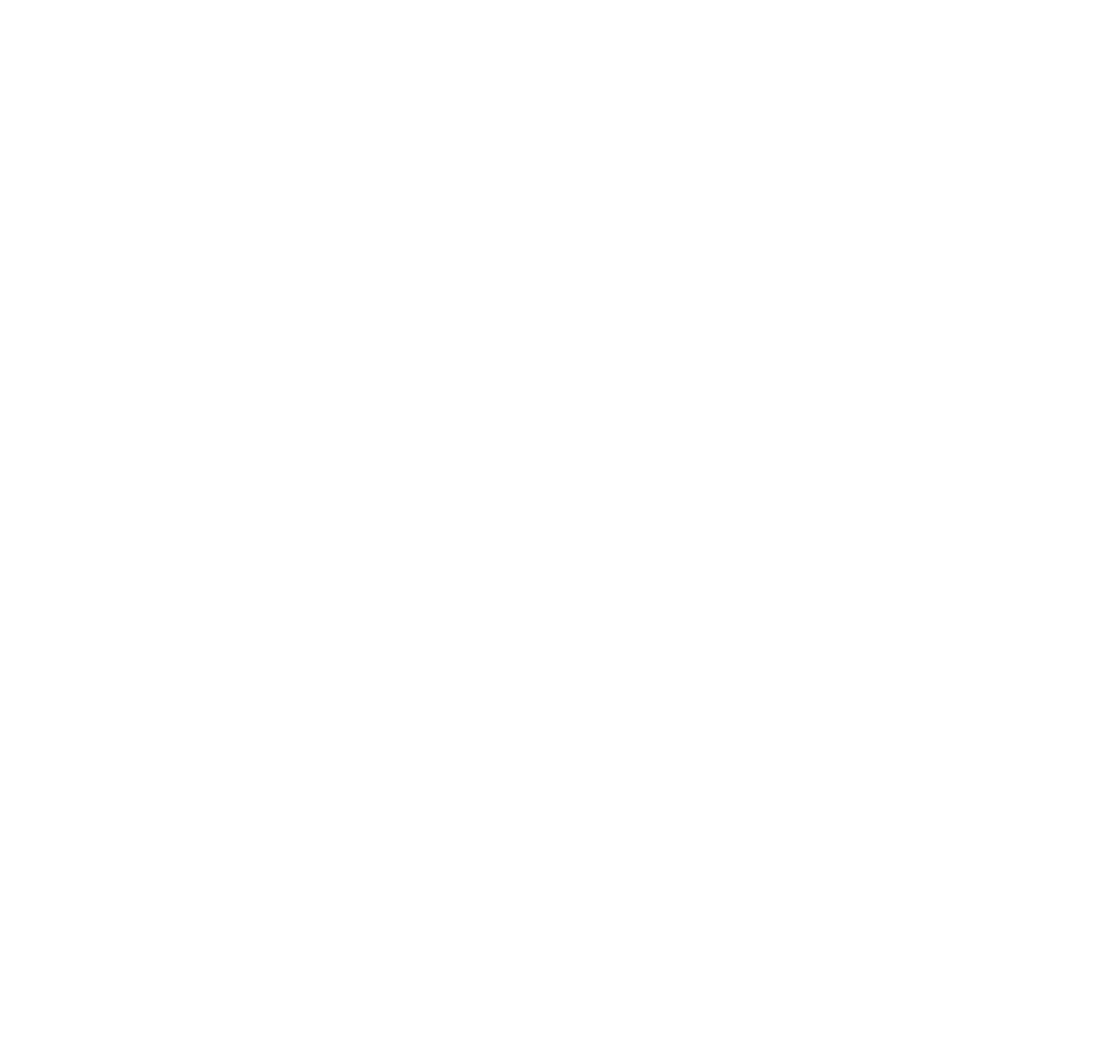
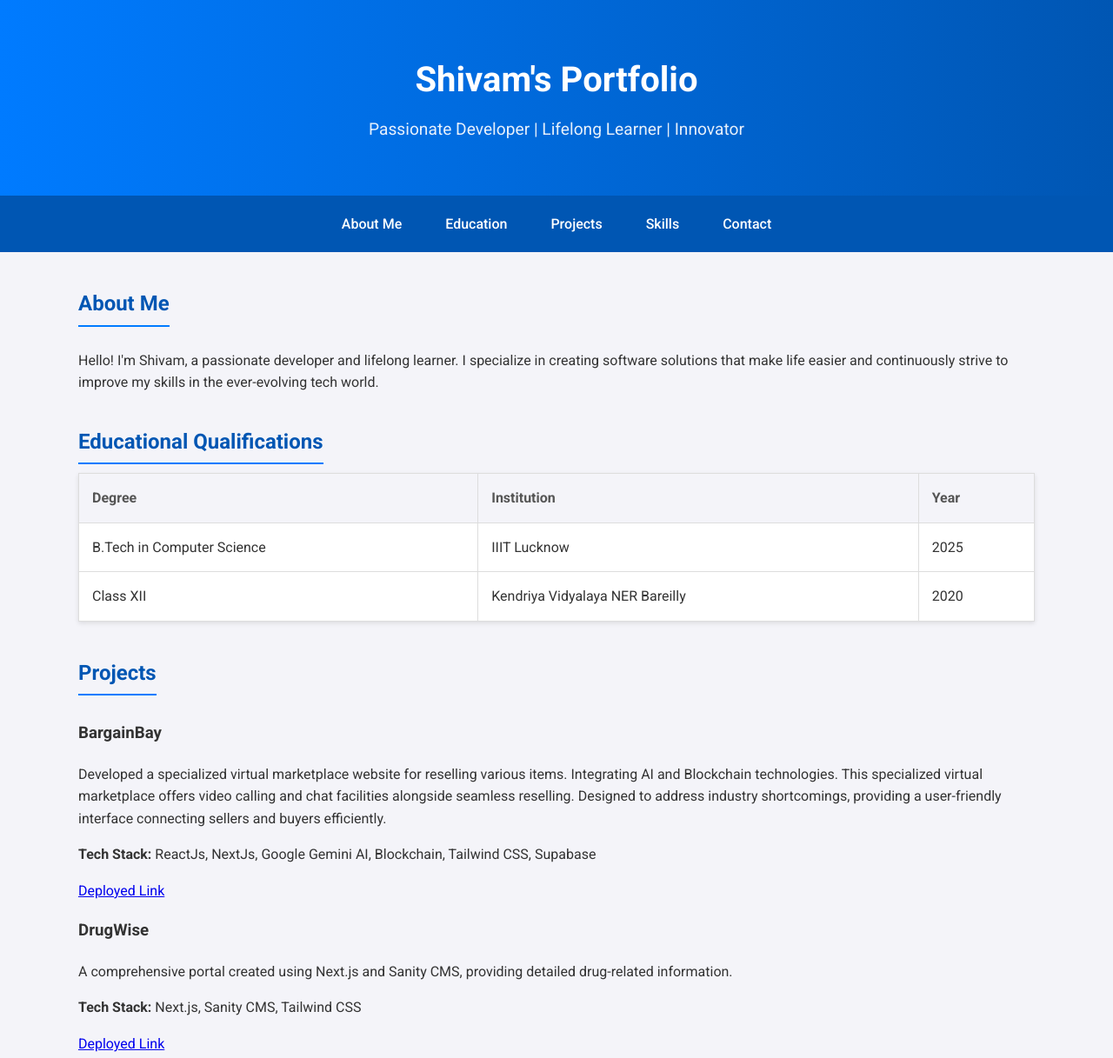
Before and after one commit to ShivamV952/pre-kdu-training, a website: page html_css/src/index.html in a window 1280 px wide. Shown: the top 1217 px of the page at 87% size. Before the commit the page ends 800 px from the top, so only its background shows below. Drawn offline with Linux system fonts and the light colour scheme.

Commit message:
PRE-KDU-HTML-CSS: HTML CSS Exercise Done

```diff
--- a/html_css/src/index.html
+++ b/html_css/src/index.html
@@ -1,11 +1,135 @@
-<!--
-Use headings and paragraphs to divide different sections of the website.
-Use tables to explain your educational qualification.
-Add images for your projects and yourself
-Use HTML lists to talk about your skills
-Use Links to Navigate to your LinkedIn or GitHub profiles.
+<!DOCTYPE html>
+<html lang="en">
+  <head>
+    <meta charset="UTF-8" />
+    <meta name="viewport" content="width=device-width, initial-scale=1.0" />
+    <title>Personal Portfolio</title>
+    <link rel="stylesheet" href="style.css" />
+    <link
+      href="https://fonts.googleapis.com/css2?family=Roboto:wght@400;500;700&display=swap"
+      rel="stylesheet"
+    />
+  </head>
+  <body>
+    <header>
+      <div class="container">
+        <h1>Shivam's Portfolio</h1>
+        <p>Passionate Developer | Lifelong Learner | Innovator</p>
+      </div>
+    </header>
+    <nav>
+      <div class="container">
+        <ul>
+          <li><a href="#about-me">About Me</a></li>
+          <li><a href="#education">Education</a></li>
+          <li><a href="#projects">Projects</a></li>
+          <li><a href="#skills">Skills</a></li>
+          <li><a href="#contact">Contact</a></li>
+        </ul>
+      </div>
+    </nav>
+    <main>
+      <div class="container">
+        <section id="about-me">
+          <h2>About Me</h2>
+          <article>
+            <p>
+              Hello! I'm Shivam, a passionate developer and lifelong learner. I
+              specialize in creating software solutions that make life easier
+              and continuously strive to improve my skills in the ever-evolving
+              tech world.
+            </p>
+          </article>
+        </section>
 
-Style the entire webpage according to your creativity
-Use all these ways of adding style to your webpage.
-Use CSS selectors when styling your lists and tables.
--->
+        <section id="education">
+          <h2>Educational Qualifications</h2>
+          <table>
+            <thead>
+              <tr>
+                <th>Degree</th>
+                <th>Institution</th>
+                <th>Year</th>
+              </tr>
+            </thead>
+            <tbody>
+              <tr>
+                <td>B.Tech in Computer Science</td>
+                <td>IIIT Lucknow</td>
+                <td>2025</td>
+              </tr>
+              <tr>
+                <td>Class XII</td>
+                <td>Kendriya Vidyalaya NER Bareilly</td>
+                <td>2020</td>
+              </tr>
+            </tbody>
+          </table>
+        </section>
+
+        <section id="projects">
+          <h2>Projects</h2>
+          <div class="project">
+            <h3>BargainBay</h3>
+            <p>
+              Developed a specialized virtual marketplace website for reselling
+              various items. Integrating AI and Blockchain technologies. This
+              specialized virtual marketplace offers video calling and chat
+              facilities alongside seamless reselling. Designed to address
+              industry shortcomings, providing a user-friendly interface
+              connecting sellers and buyers efficiently.
+            </p>
+            <p>
+              <strong>Tech Stack:</strong> ReactJs, NextJs, Google Gemini AI,
+              Blockchain, Tailwind CSS, Supabase
+            </p>
+            <p>
+              <a href="https://www.bargainbay.site/" target="_blank">Deployed Link</a>
+            </p>
+            <!-- <img src="images/faculty_recruitment.png" alt="Faculty Recruitment Portal Screenshot"> -->
+          </div>
+          <div class="project">
+            <h3>DrugWise</h3>
+            <p>
+              A comprehensive portal created using Next.js and Sanity CMS,
+              providing detailed drug-related information.
+            </p>
+            <p>
+              <strong>Tech Stack:</strong> Next.js, Sanity CMS, Tailwind CSS
+            </p>
+            <p>
+              <a href="https://drugwise.vercel.app/" target="_blank">Deployed Link</a>
+              <!-- <a href="https://github.com/shivam/drugwise" target="_blank">View on GitHub</a> -->
+            </p>
+            <!-- <img src="images/drugwise.png" alt="DrugWise Project Screenshot"> -->
+          </div>
+        </section>
+
+        <section id="skills">
+          <h2>Skills</h2>
+          <ul>
+            <li>
+              <strong>Programming Languages:</strong> JavaScript, Python, C++
+            </li>
+            <li><strong>Frameworks:</strong> Next.js, Flutter</li>
+            <li><strong>Tools:</strong> Git, Supabase, Sanity CMS</li>
+          </ul>
+        </section>
+
+        <section id="contact">
+          <h2>Connect with Me</h2>
+          <p>
+            <a href="https://www.linkedin.com/in/shivamv952" target="_blank">LinkedIn</a>
+            |
+            <a href="https://github.com/ShivamV952" target="_blank">GitHub</a>
+          </p>
+        </section>
+      </div>
+    </main>
+    <footer>
+      <div class="container">
+        <p>&copy; 2024 Shivam. All Rights Reserved.</p>
+      </div>
+    </footer>
+  </body>
+</html>
--- /dev/null
+++ b/html_css/src/style.css
@@ -0,0 +1,118 @@
+/* General Styles */
+body {
+    font-family: 'Roboto', sans-serif;
+    margin: 0;
+    padding: 0;
+    color: #333;
+    line-height: 1.6;
+    background-color: #f4f4f9;
+}
+
+/* Header */
+header {
+    background: linear-gradient(90deg, #007BFF, #0056b3);
+    color: #fff;
+    padding: 40px 0;
+    text-align: center;
+}
+
+header h1 {
+    margin: 0;
+    font-size: 2.5em;
+}
+
+header p {
+    margin: 10px 0 0;
+    font-size: 1.2em;
+    opacity: 0.9;
+}
+
+/* Navigation */
+nav {
+    background: #0056b3;
+    color: #fff;
+}
+
+nav ul {
+    list-style: none;
+    margin: 0;
+    padding: 0;
+    display: flex;
+    justify-content: center;
+}
+
+nav ul li {
+    margin: 0 15px;
+}
+
+nav ul li a {
+    color: #fff;
+    text-decoration: none;
+    font-weight: 500;
+    padding: 10px;
+}
+
+nav ul li a:hover {
+    background: #007BFF;
+    border-radius: 5px;
+}
+
+/* Main Content */
+.container {
+    max-width: 1100px;
+    margin: 0 auto;
+    padding: 20px;
+}
+
+h2 {
+    color: #0056b3;
+    margin-bottom: 10px;
+    border-bottom: 2px solid #007BFF;
+    display: inline-block;
+    padding-bottom: 5px;
+}
+
+table {
+    width: 100%;
+    border-collapse: collapse;
+    background: #fff;
+    box-shadow: 0 2px 5px rgba(0, 0, 0, 0.1);
+    margin-bottom: 20px;
+}
+
+table th, table td {
+    padding: 15px;
+    text-align: left;
+    border: 1px solid #ddd;
+}
+
+table th {
+    background: #f4f4f9;
+    color: #555;
+}
+
+.project img {
+    width: 100%;
+    height: auto;
+    border-radius: 5px;
+    box-shadow: 0 4px 6px rgba(0, 0, 0, 0.1);
+    margin-top: 10px;
+}
+
+ul {
+    list-style-type: disc;
+    padding-left: 20px;
+}
+
+/* Footer */
+footer {
+    background: #0056b3;
+    color: #fff;
+    text-align: center;
+    padding: 15px 0;
+    margin-top: 20px;
+}
+
+footer p {
+    margin: 0;
+}
```
Also changed, not shown: 1 other file.
